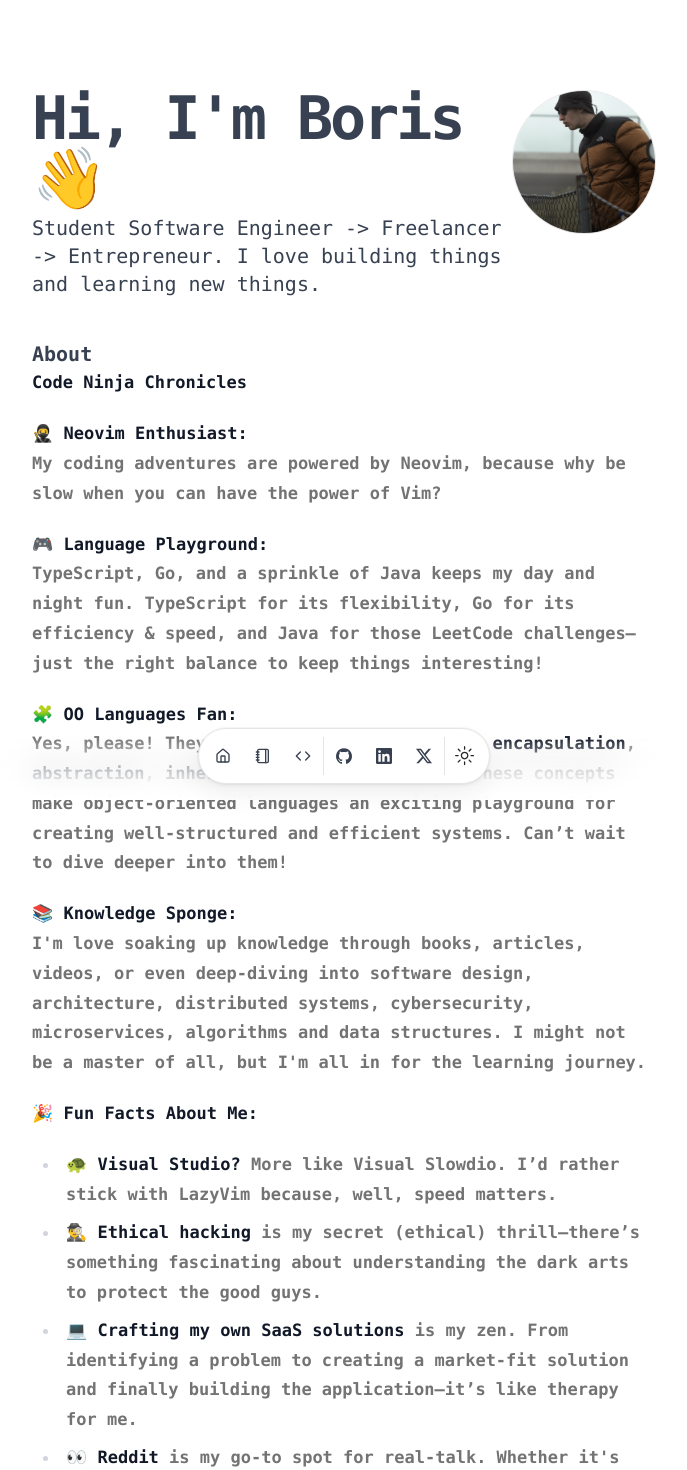
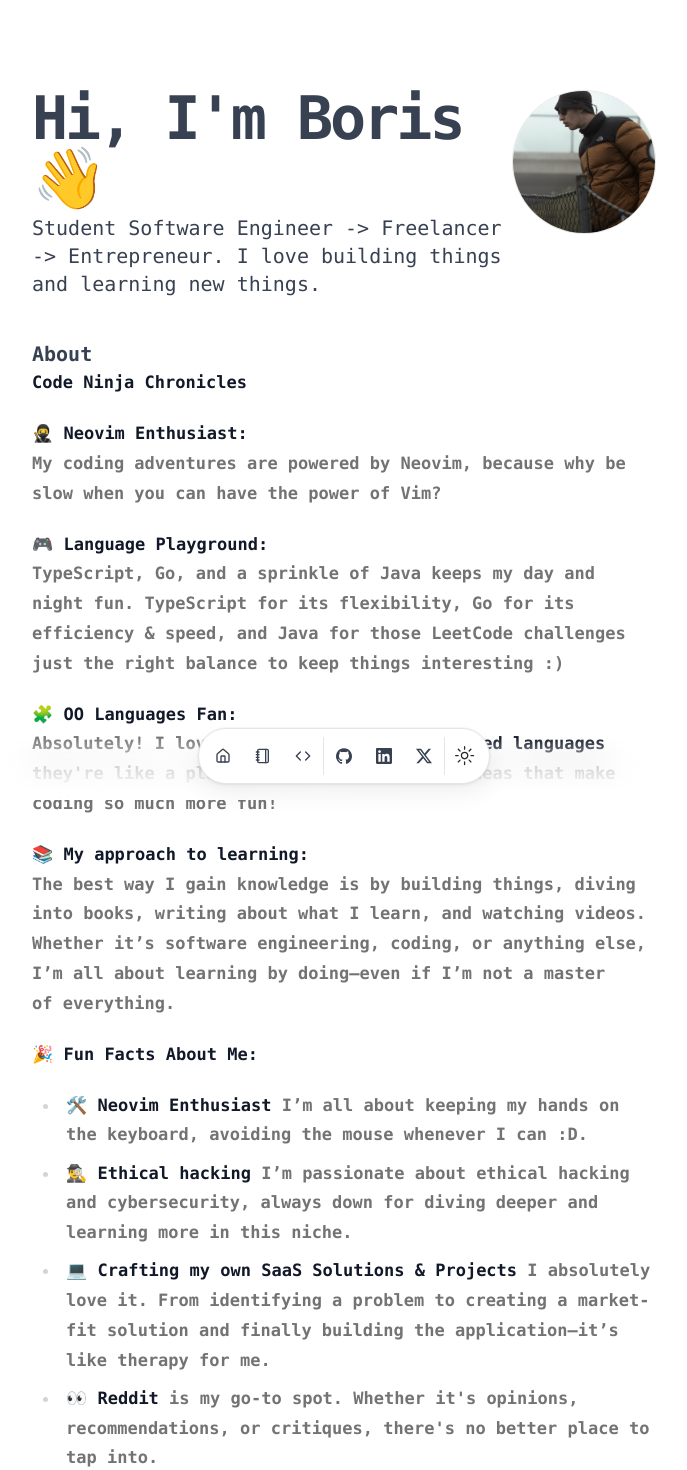
Before and after one commit to b0kic4/bok1c4-portfolio, a Next.js app: page / in a window 1280 px wide. Shown: the top 1470 px of the page, without its empty margins (296-983 px from the left). Built offline with nearby package versions, Linux system fonts and the light colour scheme.

Commit message:
updated text

```diff
--- a/src/data/resume.tsx
+++ b/src/data/resume.tsx
@@ -18,19 +18,19 @@ export const DATA = {
 My coding adventures are powered by Neovim, because why be slow when you can have the power of Vim?
 
 **🎮 Language Playground:**
-TypeScript, Go, and a sprinkle of Java keeps my day and night fun. TypeScript for its flexibility, Go for its efficiency & speed, and Java for those LeetCode challenges—just the right balance to keep things interesting!
+TypeScript, Go, and a sprinkle of Java keeps my day and night fun. TypeScript for its flexibility, Go for its efficiency & speed, and Java for those LeetCode challenges just the right balance to keep things interesting :)
 
 **🧩 OO Languages Fan:**
-Yes, please! They are fun to me with all the **encapsulation**, **abstraction**, **inheritance** and **polymorphism**. These concepts make object-oriented languages an exciting playground for creating well-structured and efficient systems. Can’t wait to dive deeper into them!
+Absolutely! I love diving into **object-oriented languages** they're like a playground of concepts and ideas that make coding so much more fun!
 
-**📚 Knowledge Sponge:**
-I'm love soaking up knowledge through books, articles, videos, or even deep-diving into software design, architecture, distributed systems, cybersecurity, microservices, algorithms and data structures. I might not be a master of all, but I'm all in for the learning journey.
+**📚 My approach to learning:**
+The best way I gain knowledge is by building things, diving into books, writing about what I learn, and watching videos. Whether it’s software engineering, coding, or anything else, I’m all about learning by doing—even if I’m not a master of everything.
 
 **🎉 Fun Facts About Me:**
-- **🐢 Visual Studio?** More like Visual Slowdio. I’d rather stick with LazyVim because, well, speed matters.
-- **🕵️‍♂️ Ethical hacking** is my secret (ethical) thrill—there’s something fascinating about understanding the dark arts to protect the good guys.
-- **💻 Crafting my own SaaS solutions** is my zen. From identifying a problem to creating a market-fit solution and finally building the application—it’s like therapy for me.
-- **👀 Reddit** is my go-to spot for real-talk. Whether it's opinions, recommendations, or critiques, there's no better place to tap into the hive mind of the internet.
+- **🛠️ Neovim Enthusiast** I’m all about keeping my hands on the keyboard, avoiding the mouse whenever I can :D.
+- **🕵️‍♂️ Ethical hacking** I’m passionate about ethical hacking and cybersecurity, always down for diving deeper and learning more in this niche.
+- **💻 Crafting my own SaaS Solutions & Projects** I absolutely love it. From identifying a problem to creating a market-fit solution and finally building the application—it’s like therapy for me.
+- **👀 Reddit** is my go-to spot. Whether it's opinions, recommendations, or critiques, there's no better place to tap into.
 `,
 
   avatarUrl: "/me.png",
```
